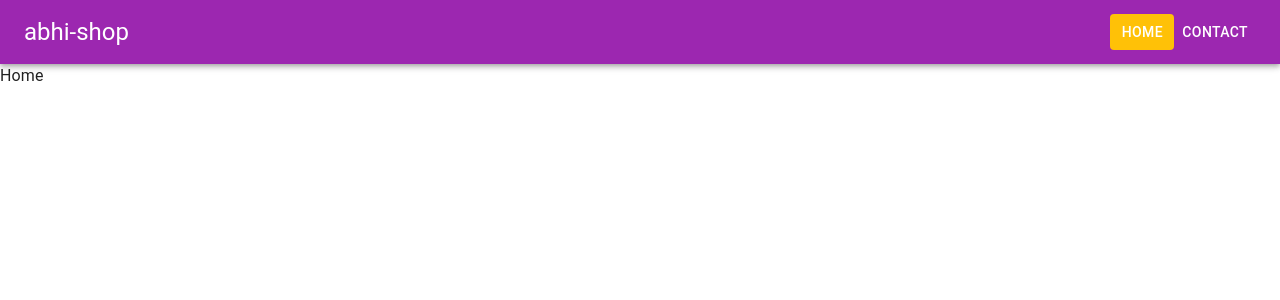
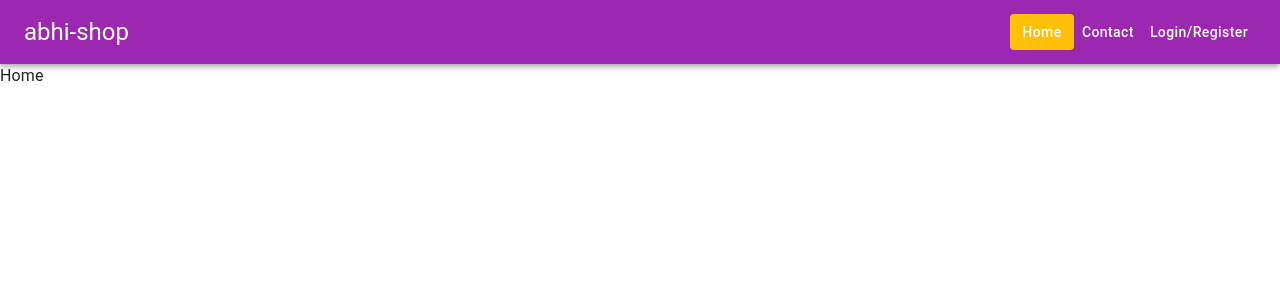
Before and after one commit to Abhimishra2424/Muiv5-Login-registration-Reactjs, a React (Create React App) app: page / in a window 1280 px wide. Shown: the top 300 px of the page. Built offline with nearby package versions, Linux system fonts and the light colour scheme.

Commit message:
added login/reg in appbar in navbar

```diff
--- a/src/components/Navbar.js
+++ b/src/components/Navbar.js
@@ -21,6 +21,7 @@ const Navbar = () => {
               }}
               sx={{
                 color: "white",
+                textTransform: "none",
               }}
             >
               Home
@@ -30,6 +31,7 @@ const Navbar = () => {
               to="/contact"
               sx={{
                 color: "white",
+                textTransform: "none",
               }}
               style={({ isActive }) => {
                 return {
@@ -39,6 +41,21 @@ const Navbar = () => {
             >
               Contact
             </Button>
+            <Button
+              component={NavLink}
+              to="/login"
+              sx={{
+                color: "white",
+                textTransform: "none",
+              }}
+              style={({ isActive }) => {
+                return {
+                  backgroundColor: isActive ? "#ffc107" : "",
+                };
+              }}
+            >
+              Login/Register
+            </Button>
           </Toolbar>
         </AppBar>
       </Box>
```
